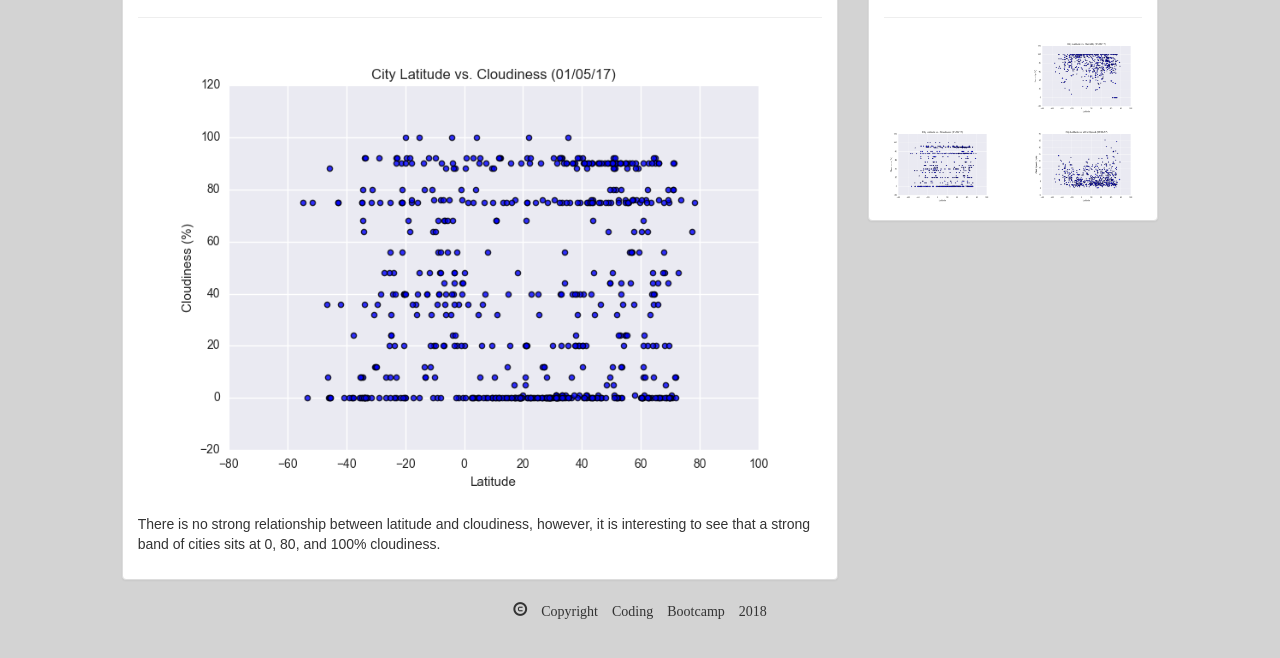
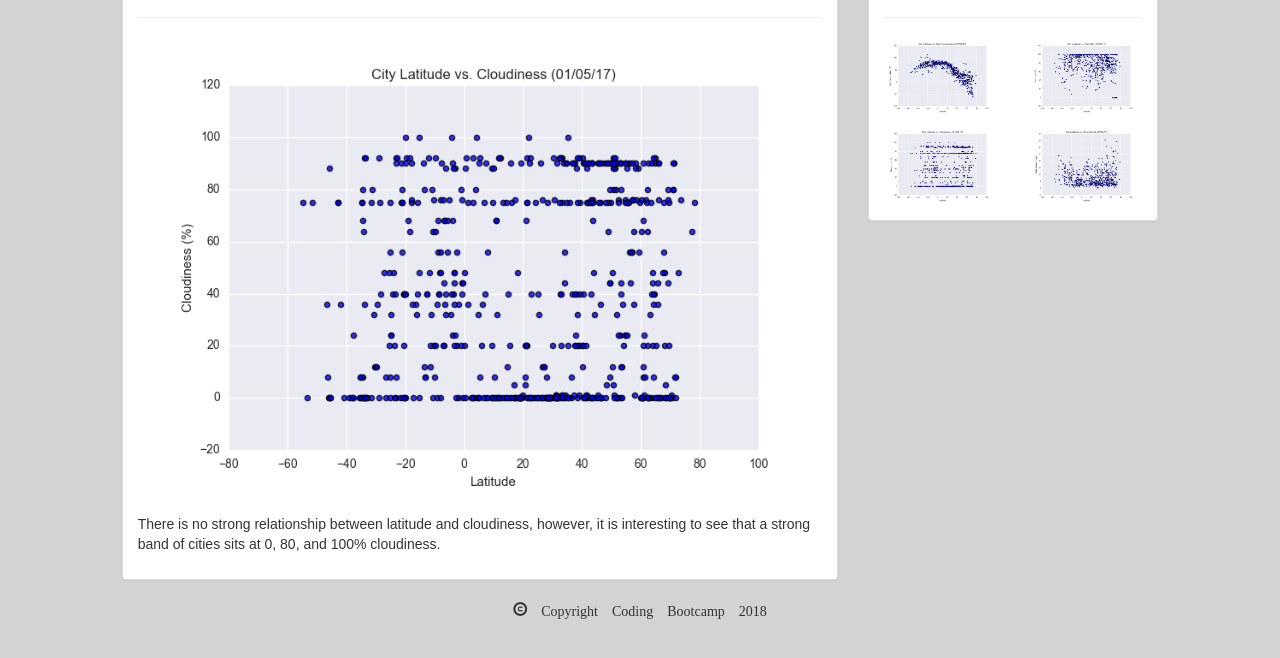
Before and after one commit to manelmahroug/Web-Visualization-Dashboard-Lattitude, a plain HTML site: page visualizations/cloudiness.html in a window 1280 px wide. Shown: the part 144-802 px from the top of the page. Drawn offline with nearby package versions, Linux system fonts and the light colour scheme; files that its build step writes are made by us from their sources.

Commit message:
fixed temp

```diff
--- a/visualizations/cloudiness.html
+++ b/visualizations/cloudiness.html
@@ -91,7 +91,7 @@ crossorigin="anonymous"></script>
                   <h2>Visualizations</h2>
                   <hr>
                   <div class="row" style = "padding-bottom: 10px">
-                    <div class="col-lg-6 col-md-6 col-sm-6 col-xs-6"><a href="temperature.html"><img class = "img img-responsive" src="../Images/MaxTemp.png" style="width:100%" alt=""></a></div>
+                    <div class="col-lg-6 col-md-6 col-sm-6 col-xs-6"><a href="temperature.html"><img class = "img img-responsive" src="../Images/Max_Temp.png" style="width:100%" alt=""></a></div>
                     <div class="col-lg-6 col-md-6 col-sm-6 col-xs-6"><a href="humidity.html"><img class = "img img-responsive" src="../Images/Humidity.png" style="width:100%" alt=""></a></div>
                   </div>
                   <div class="row">
```
